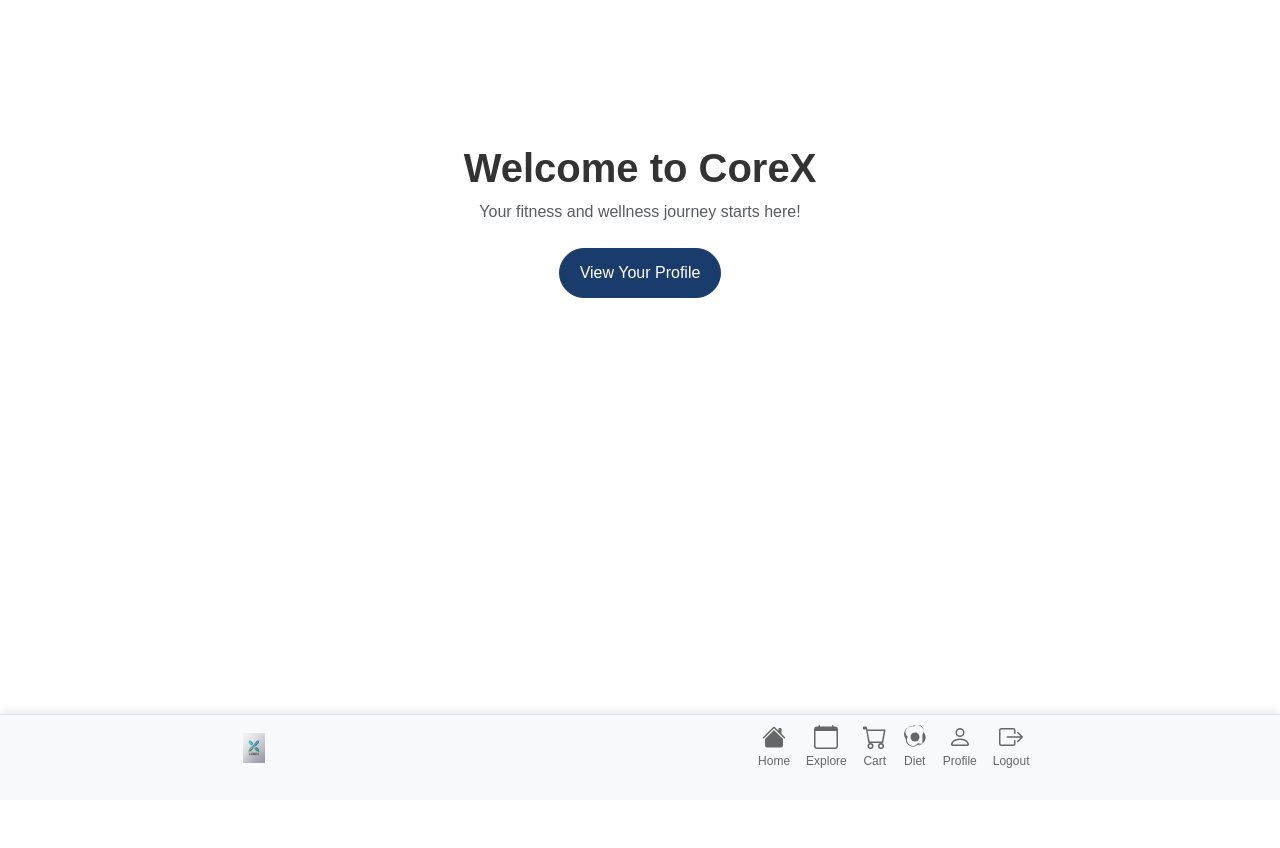
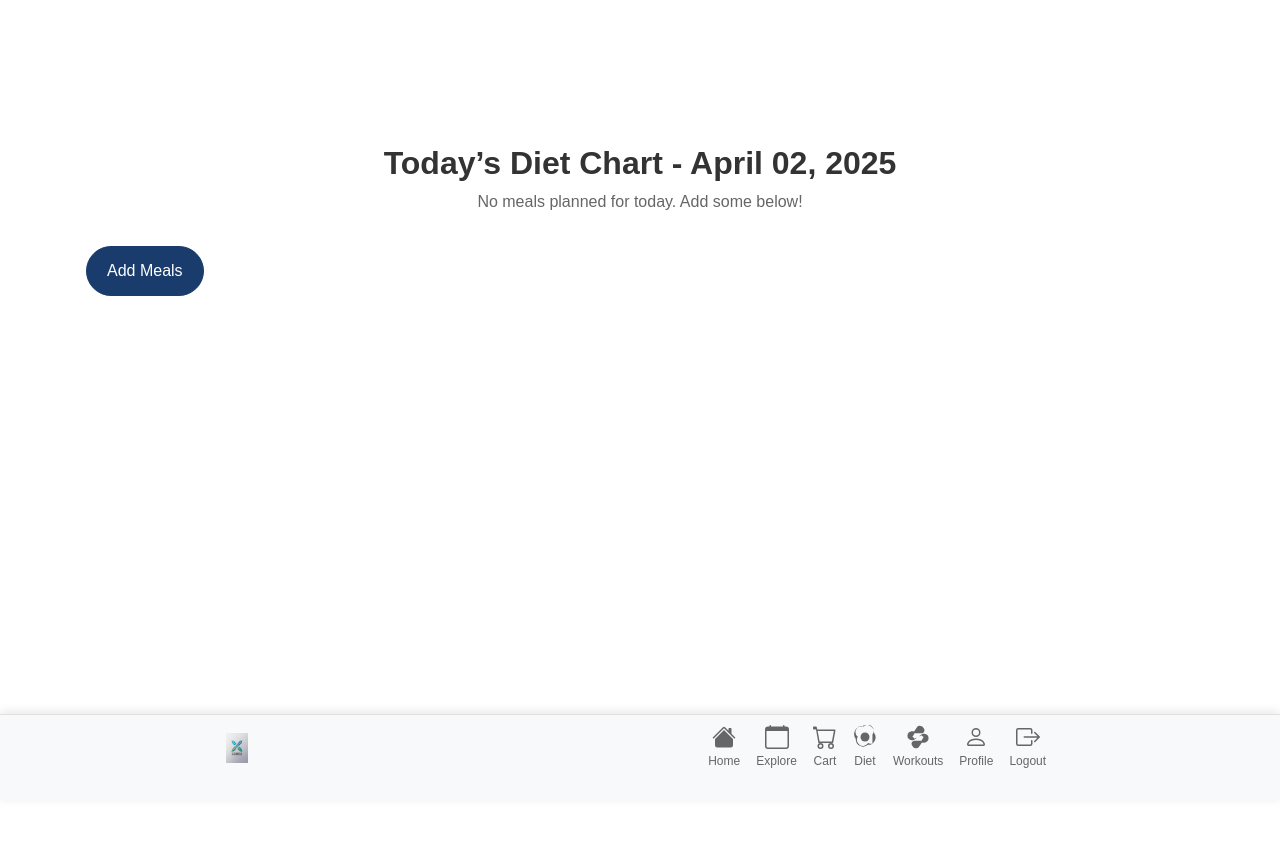
Before and after one commit to VISHAL-038/gym_project, a Django app: page /diet/ in a window 1280 px wide. Before the commit the page ends 768 px from the top, so only its background shows below. Run offline with Django 5.2, Linux system fonts and the light colour scheme; the visitor is signed in with stand-in values (Sample User, id 1); data comes from the database, SQL or seed files in the repository; data that the repository does not hold is empty.

Commit message:
"added meals"

```diff
--- a/corex/corex/urls.py
+++ b/corex/corex/urls.py
@@ -26,7 +26,7 @@ urlpatterns = [
     path('', home, name='home'),
     path('explore/', home, name='explore'),  # Placeholder
     path('cart/', home, name='cart'),  # Placeholder
-    path('diet/', home, name='diet'),  # Placeholder
+    path('diet/', include('corex_diet.urls')),
     path('user/', include('corex_user.urls')),
     path('booking/', include('corex_booking.urls')),
     path('workout/', include('corex_workout.urls')),
--- /dev/null
+++ b/corex/corex_diet/templates/corex_diet/diet_home.html
@@ -0,0 +1,33 @@
+{% extends 'base.html' %}
+{% load static %}
+
+{% block content %}
+<div class="container mt-5">
+    <h2 class="text-center">Today’s Diet Chart - {{ today|date:"F d, Y" }}</h2>
+    <div class="row">
+        {% for meal in meals %}
+        <div class="col-12 col-md-4 mb-4">
+            <div class="card">
+                <img src="{% if meal.image %}{{ meal.image.url }}{% else %}{% static 'images/default_meal.jpeg' %}{% endif %}" class="card-img-top" alt="{{ meal.name }}">
+                <div class="card-body">
+                    <h5 class="card-title">{{ meal.name }}</h5>
+                    <p class="card-text">
+                        Prep Time: {{ meal.preparation_time }} mins<br>
+                        Calories: {{ meal.calories }} kcal<br>
+                        {% if meal.nutritionalinfo %}
+                        Protein: {{ meal.nutritionalinfo.protein }}g<br>
+                        Carbs: {{ meal.nutritionalinfo.carbs }}g<br>
+                        Fat: {{ meal.nutritionalinfo.fat }}g
+                        {% endif %}
+                    </p>
+                    <span class="badge bg-success">{% if meal.dietary_category == 'vegan' %}Vegan{% else %}{{ meal.dietary_category|title }}{% endif %}</span>
+                </div>
+            </div>
+        </div>
+        {% empty %}
+        <p class="text-center">No meals planned for today. Add some below!</p>
+        {% endfor %}
+    </div>
+    <a href="{% url 'diet_tracking' %}" class="btn btn-primary mt-3">Add Meals</a>
+</div>
+{% endblock %}
--- /dev/null
+++ b/corex/corex_diet/urls.py
@@ -0,0 +1,8 @@
+from django.urls import path
+from . import views
+
+urlpatterns = [
+    path('', views.diet_home, name='diet_home'),
+    path('tracking/', views.diet_tracking, name='diet_tracking'),
+    path('recipes/', views.recipe_guidance, name='recipe_guidance'),
+]
--- a/corex/corex_diet/views.py
+++ b/corex/corex_diet/views.py
@@ -1,3 +1,46 @@
 from django.shortcuts import render
+from django.contrib.auth.decorators import login_required
+from django.utils import timezone
+from .models import MealPlan, Meal, Recipe
+from django.db.models import Q
 
-# Create your views here.
+@login_required
+def diet_home(request):
+    today = timezone.now().date()
+    meal_plan, created = MealPlan.objects.get_or_create(user=request.user, date=today)
+    meals = meal_plan.meals.all()
+    return render(request, 'corex_diet/diet_home.html', {'meals': meals, 'today': today})
+
+@login_required
+def diet_tracking(request):
+    query = request.GET.get('q', '')
+    category = request.GET.get('category', 'all')
+    meals = Meal.objects.all()
+    if query:
+        meals = meals.filter(Q(name__icontains=query))
+    if category != 'all':
+        meals = meals.filter(dietary_category=category)
+
+    if request.method == 'POST':
+        name = request.POST.get('name')
+        preparation_time = request.POST.get('preparation_time')
+        calories = request.POST.get('calories')
+        price = request.POST.get('price')
+        dietary_category = request.POST.get('dietary_category')
+        image = request.FILES.get('image')  # New field for image upload
+        if name and preparation_time and calories and price and dietary_category:
+            meal = Meal.objects.create(
+                name=name,
+                preparation_time=preparation_time,
+                calories=calories,
+                price=price,
+                dietary_category=dietary_category,
+                image=image
+            )
+            # Optionally add nutritional info or link to meal plan here
+    return render(request, 'corex_diet/diet_tracking.html', {'meals': meals, 'query': query, 'category': category})
+
+@login_required
+def recipe_guidance(request):
+    recipes = Recipe.objects.all()  # Or filter by meal if linked
+    return render(request, 'corex_diet/recipe_guidance.html', {'recipes': recipes})
--- a/corex/templates/base.html
+++ b/corex/templates/base.html
@@ -9,56 +9,60 @@
     <link href="https://fonts.googleapis.com/css2?family=Roboto:wght@400;500;600&display=swap" rel="stylesheet">
     <!-- Bootstrap CSS -->
     <link href="https://cdn.jsdelivr.net/npm/bootstrap@5.3.0/dist/css/bootstrap.min.css" rel="stylesheet">
+    <!-- Bootstrap Icons -->
+    <link href="https://cdn.jsdelivr.net/npm/bootstrap-icons/font/bootstrap-icons.css" rel="stylesheet">
     <!-- Custom CSS -->
     <link href="{% static 'css/styles.css' %}" rel="stylesheet">
 </head>
 <body>
     <!-- Navigation Bar -->
-    <nav class="navbar navbar-expand-lg navbar-light bg-light fixed-bottom">
+    <nav class="navbar navbar-expand-lg navbar-light bg-light fixed-bottom" aria-label="Main Navigation">
         <div class="container-fluid justify-content-around">
-            <a class="navbar-brand" href="{% url 'home' %}">
-                <img src="{% static 'images/logo.jpg' %}" alt="CoreX Logo" height="30">
+            <a class="navbar-brand" href="{% url 'home' %}" aria-label="CoreX Home">
+                <img src="{% static 'images/logo.jpg' %}" alt="CoreX Logo" height="30" onerror="this.src='{% static 'images/default_logo.jpg' %}'">
             </a>
             <div class="navbar-nav">
                 {% if user.is_authenticated %}
-                <a class="nav-link" href="{% url 'home' %}">
+                <a class="nav-link" href="{% url 'home' %}" aria-label="Home">
                     <svg xmlns="http://www.w3.org/2000/svg" width="24" height="24" fill="currentColor" class="bi bi-house" viewBox="0 0 16 16">
                         <path d="M8.707 1.5a1 1 0 0 0-1.414 0L.646 8.146a.5.5 0 0 0 .708.708L8 2.207l6.646 6.647a.5.5 0 0 0 .708-.708L13 5.793V2.5a.5.5 0 0 0-.5-.5h-1a.5.5 0 0 0-.5.5v1.293L8.707 1.5Z"/>
                         <path d="m8 3.293 6 6V13.5a1.5 1.5 0 0 1-1.5 1.5h-9A1.5 1.5 0 0 1 2 13.5V9.293l6-6Z"/>
                     </svg>
                     Home
                 </a>
-                <a class="nav-link" href="{% url 'service_list' %}">
+                <a class="nav-link" href="{% url 'service_list' %}" aria-label="Explore Services">
                     <svg xmlns="http://www.w3.org/2000/svg" width="24" height="24" fill="currentColor" class="bi bi-calendar" viewBox="0 0 16 16">
                         <path d="M3.5 0a.5.5 0 0 1 .5.5V1h8V.5a.5.5 0 0 1 1 0V1h1a2 2 0 0 1 2 2v11a2 2 0 0 1-2 2H2a2 2 0 0 1-2-2V3a2 2 0 0 1 2-2h1V.5a.5.5 0 0 1 .5-.5zM1 4v10a1 1 0 0 0 1 1h12a1 1 0 0 0 1-1V4H1z"/>
                     </svg>
                     Explore
                 </a>
-                <a class="nav-link" href="{% url 'cart' %}">
+                <a class="nav-link" href="{% url 'cart' %}" aria-label="Cart">
                     <svg xmlns="http://www.w3.org/2000/svg" width="24" height="24" fill="currentColor" class="bi bi-cart" viewBox="0 0 16 16">
                         <path d="M0 1.5A.5.5 0 0 1 .5 1H2a.5.5 0 0 1 .485.379L2.89 3H14.5a.5.5 0 0 1 .491.592l-1.5 8A.5.5 0 0 1 13 12H4a.5.5 0 0 1-.491-.408L2.01 3H.5a.5.5 0 0 1-.5-.5zM3.102 4l1.313 7h8.17l1.313-7H3.102zM5 12a2 2 0 1 0 0 4 2 2 0 0 0 0-4zm7 0a2 2 0 1 0 0 4 2 2 0 0 0 0-4zm-7 1a1 1 0 1 1 0 2 1 1 0 0 1 0-2zm7 0a1 1 0 1 1 0 2 1 1 0 0 1 0-2z"/>
                     </svg>
                     Cart
                 </a>
-                <a class="nav-link" href="{% url 'diet' %}">
+                <a class="nav-link" href="{% url 'diet_home' %}" aria-label="Diet">
                     <svg xmlns="http://www.w3.org/2000/svg" width="24" height="24" fill="currentColor" class="bi bi-egg-fried" viewBox="0 0 16 16">
                         <path d="M8 11a3 3 0 1 0 0-6 3 3 0 0 0 0 6z"/>
                         <path d="M13.997 5.17a5 5 0 0 0-8.101-4.09A5 5 0 0 0 1.83 9.162 5 5 0 0 0 10 13.236a5 5 0 0 0 3.997-8.066zm-1.046 7.216A4 4 0 0 1 10 12.036a4 4 0 0 1-6.787-4.239 4 4 0 0 1 3.921-6.845 4 4 0 0 1 5.817 5.464z"/>
                     </svg>
                     Diet
                 </a>
-                <a class="nav-link" href="{% url 'profile' %}">
+                <a class="nav-link" href="{% url 'workout_plan_list' %}" aria-label="Workouts">
+                    <svg xmlns="http://www.w3.org/2000/svg" width="24" height="24" fill="currentColor" class="bi bi-dumbbell" viewBox="0 0 16 16">
+                        <path d="M5.184 6.5c.068-.375.25-.725.516-1h4.61a2.001 2.001 0 0 0 1.662-3.142 3.001 3.001 0 0 0-2.845-1.79 1.99 1.99 0 0 0-1.601.66L5.4 4.368c-.495-.196-1.06-.288-1.615-.261-1.536.063-2.796 1.378-2.84 2.977v.11c-.069 1.64 1.216 2.81 2.876 2.954.467.043.94-.014 1.396-.142l2.04-1.524h-.055a2.01 2.01 0 0 0-1.44.637 2.986 2.986 0 0 0-1.538-1.047z"/>
+                        <path d="M10.816 9.5c-.068.375-.25.725-.516 1h-4.61a2.001 2.001 0 0 0-1.662 3.142 3.001 3.001 0 0 0 2.845 1.79 1.99 1.99 0 0 0 1.601-.66L10.6 11.632c.495.196 1.06.288 1.615.261 1.536-.063 2.796-1.378 2.84-2.977v-.11c.069-1.64-1.216-2.81-2.876-2.954-.467-.043-.94.014-1.396.142l-2.04 1.524h.055a2.01 2.01 0 0 0 1.44-.637 2.986 2.986 0 0 0 1.538 1.047z"/>
+                    </svg>
+                    Workouts
+                </a>
+                <a class="nav-link" href="{% url 'profile' %}" aria-label="Profile">
                     <svg xmlns="http://www.w3.org/2000/svg" width="24" height="24" fill="currentColor" class="bi bi-person" viewBox="0 0 16 16">
                         <path d="M8 8a3 3 0 1 0 0-6 3 3 0 0 0 0 6zm2-3a2 2 0 1 1-4 0 2 2 0 0 1 4 0zm4 8c0 1-1 1-1 1H3s-1 0-1-1 1-4 6-4 6 3 6 4zm-1-.004c-.001-.246-.154-.986-.832-1.664C11.516 10.68 10.289 10 8 10c-2.29 0-3.516.68-4.168 1.332-.678.678-.83 1.418-.832 1.664h10z"/>
                     </svg>
                     Profile
                 </a>
-                {% comment %} <li class="nav-item">
-                    <a class="nav-link" href="{% url 'workout_plan_list' %}">
-                        <i class="bi bi-dumbbell"></i> Workouts
-                    </a>
-                </li> {% endcomment %}
-                <a class="nav-link" href="{% url 'logout' %}">
+                <a class="nav-link" href="{% url 'logout' %}" aria-label="Logout">
                     <svg xmlns="http://www.w3.org/2000/svg" width="24" height="24" fill="currentColor" class="bi bi-box-arrow-right" viewBox="0 0 16 16">
                         <path fill-rule="evenodd" d="M10 12.5a.5.5 0 0 1-.5.5h-8a.5.5 0 0 1-.5-.5v-9a.5.5 0 0 1 .5-.5h8a.5.5 0 0 1 .5.5v2a.5.5 0 0 0 1 0v-2A1.5 1.5 0 0 0 9.5 2h-8A1.5 1.5 0 0 0 0 3.5v9A1.5 1.5 0 0 0 1.5 14h8a1.5 1.5 0 0 0 1.5-1.5v-2a.5.5 0 0 0-1 0v2z"/>
                         <path fill-rule="evenodd" d="M15.854 8.354a.5.5 0 0 0 0-.708l-3-3a.5.5 0 0 0-.708.708L14.293 7.5H5.5a.5.5 0 0 0 0 1h8.793l-2.147 2.146a.5.5 0 0 0 .708.708l3-3z"/>
@@ -66,7 +70,7 @@
                     Logout
                 </a>
                 {% else %}
-                <a class="nav-link" href="{% url 'login' %}">
+                <a class="nav-link" href="{% url 'login' %}" aria-label="Login">
                     <svg xmlns="http://www.w3.org/2000/svg" width="24" height="24" fill="currentColor" class="bi bi-box-arrow-in-right" viewBox="0 0 16 16">
                         <path fill-rule="evenodd" d="M6 3.5a.5.5 0 0 1 .5-.5h8a.5.5 0 0 1 .5.5v9a.5.5 0 0 1-.5.5h-8a.5.5 0 0 1-.5-.5v-2a.5.5 0 0 0-1 0v2A1.5 1.5 0 0 0 6.5 14h8a1.5 1.5 0 0 0 1.5-1.5v-9A1.5 1.5 0 0 0 14.5 2h-8A1.5 1.5 0 0 0 5 3.5v2a.5.5 0 0 0 1 0v-2z"/>
                         <path fill-rule="evenodd" d="M11.854 8.354a.5.5 0 0 0 0-.708l-3-3a.5.5 0 1 0-.708.708L10.293 7.5H1.5a.5.5 0 0 0 0 1h8.793l-2.147 2.146a.5.5 0 0 0 .708.708l3-3z"/>
@@ -79,7 +83,7 @@
     </nav>
 
     <!-- Main Content -->
-    <div class="container mt-5 pt-5">
+    <div class="container mt-5 pt-5 min-vh-100">
         {% block content %}
         {% endblock %}
     </div>
```
Also changed, not shown: corex/corex_diet/admin.py (+27 -1 lines), corex/corex_diet/models.py (+43 -1 lines), corex/corex_diet/templates/corex_diet/diet_tracking.html (added, +76 -0 lines), corex/corex_diet/templates/corex_diet/recipe_guidance.html (added, +16 -0 lines), corex/corex_diet/migrations/0001_initial.py (added), corex/corex_diet/migrations/0002_recipe.py (added), corex/corex_diet/migrations/0003_meal_image.py (added), corex/media/meals/Greek-chicken-salad-recipe-6.jpg (added), corex/media/meals/PastaPrimavera_9.jpg (added), corex/media/meals/QuinoaBowl_4.webp (added), corex/static/images/default_meal.jpeg (added), 3 other files.
